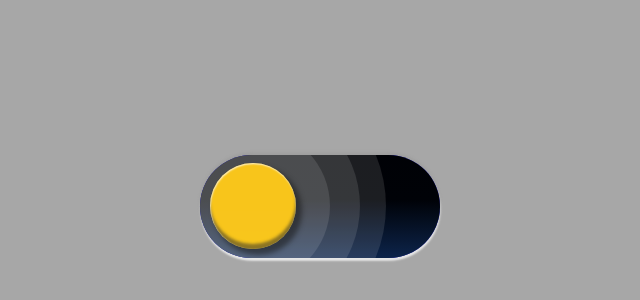
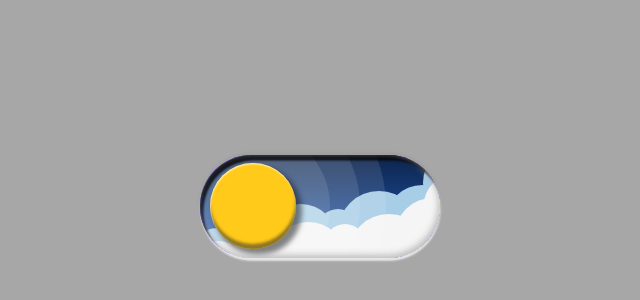
Before and after one commit to dsdyaz/fancy-toggle, a React (Vite) app: page / in a window 1280 px wide. Shown: the part 194-494 px from the top of the page, without its empty margins (320-960 px from the left). Built offline with nearby package versions, Linux system fonts and the light colour scheme.

Commit message:
added inner shadow

```diff
--- a/src/style/toggle-background.css
+++ b/src/style/toggle-background.css
@@ -7,5 +7,6 @@
     justify-content: space-between;
     position: absolute;
     left: 0;
-    z-index: -6;
+    top: -205%;
+    z-index: 95;
 }
--- a/src/style/toggle.css
+++ b/src/style/toggle.css
@@ -1,5 +1,6 @@
 .toggle {
-    box-shadow: inset 0 0 10px 2px rgba(114, 113, 113, 0.822),
+    box-shadow: inset 0 0 10px 2px rgb(255, 0, 242),
+    /* inset 0 0 10px 2px rgba(114, 113, 113, 0.822), */
     0 -2px 3px 0.2px rgba(156, 156, 156, 0.822),
     0.5px 2.5px 2px 0.2px rgba(255, 255, 255, 0.767);
     width: 240px;
@@ -14,11 +15,25 @@
     position: relative;
 }
 
+.toggle__inner-shadow {
+    border-radius: 65px;
+    position: absolute;
+    top: 0;
+    left: 0;
+    height: 101%;
+    width: 101%;
+    z-index: 98;
+    box-shadow: inset -3px -3px 6px 1px rgba(179, 176, 176, 0.822),
+    inset 2px 4px 2px 1.5px rgba(5, 5, 5, 0.822);
+}
+
 .circle {
     height: 0;
     width: 39%;
     padding-bottom: 39%;
-    background-color: rgba(255, 202, 26, 0.959);
+    z-index: 96;
+    transform-style: preserve-3d;
+    background-color: rgb(255, 202, 26);
     border-radius: 50%;
     position: relative;
     box-shadow: inset 0.5px 1px 1.5px 0.3px rgba(255, 255, 255, 0.671),
@@ -46,7 +61,7 @@
     height: 180%;
     left: -40%;
     top: -40%;
-    z-index: -3;
+    transform: translateZ(-10px);
 }
 
 .circle__middle-halo {
@@ -54,7 +69,7 @@
     height: 250%;
     left: -75%;
     top: -75%;
-    z-index: -4;
+    transform: translateZ(-11px);
 }
 
 .circle__outer-halo {
@@ -63,4 +78,5 @@
     left: -105%;
     top: -105%;
     z-index: -5;
+    transform: translateZ(-12px);
 }
--- a/src/toggle/toggle.jsx
+++ b/src/toggle/toggle.jsx
@@ -5,6 +5,7 @@ import ToggleBackground from "../toggle__background/toggle__background"
 export default function Toggle() {
   return (
     <div className="toggle">
+      <div className="toggle__inner-shadow" />
       <ToggleBackground />
       <div className="circle">
         <div className="circle__halo circle__inner-halo" />
```
